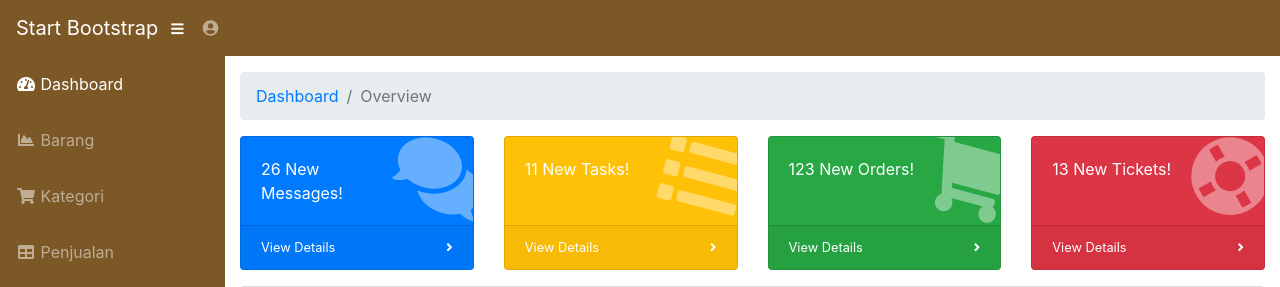
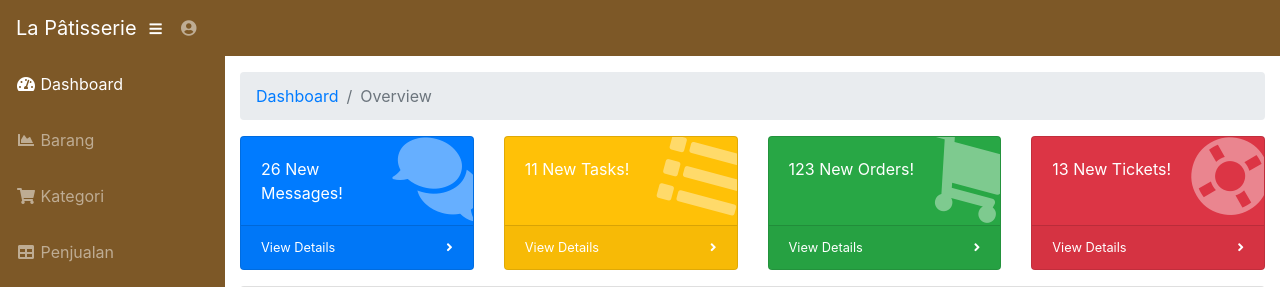
Before and after one commit to zakianoor/project-uas-sisdat, a PHP site: page /onlineshop/admin/index.php in a window 1280 px wide. Shown: the top 287 px of the page. Run offline with PHP 8.4, Linux system fonts and the light colour scheme; a user stored in the database is signed in.

Commit message:
Update header.php

```diff
--- a/admin/includes/header.php
+++ b/admin/includes/header.php
@@ -10,7 +10,7 @@
 
     <nav class="navbar navbar-expand navbar-dark bg-dark static-top">
 
-        <a class="navbar-brand mr-1" href="index.php">Start Bootstrap</a>
+        <a class="navbar-brand mr-1" href="index.php">La Pâtisserie</a>
 
         <button class="btn btn-link btn-sm text-white order-1 order-sm-0" id="sidebarToggle" href="#">
             <i class="fas fa-bars"></i>
@@ -24,6 +24,8 @@
                     <i class="fas fa-user-circle fa-fw"></i>
                 </a>
                 <div class="dropdown-menu dropdown-menu-right" aria-labelledby="userDropdown">
+                    <a class="dropdown-item" href="../index.php">Store</a>
+                    <div class="dropdown-divider"></div>
                     <a class="dropdown-item" href="#">Settings</a>
                     <div class="dropdown-divider"></div>
                     <a class="dropdown-item" href="#" data-toggle="modal" data-target="#logoutModal">Logout</a>
```
